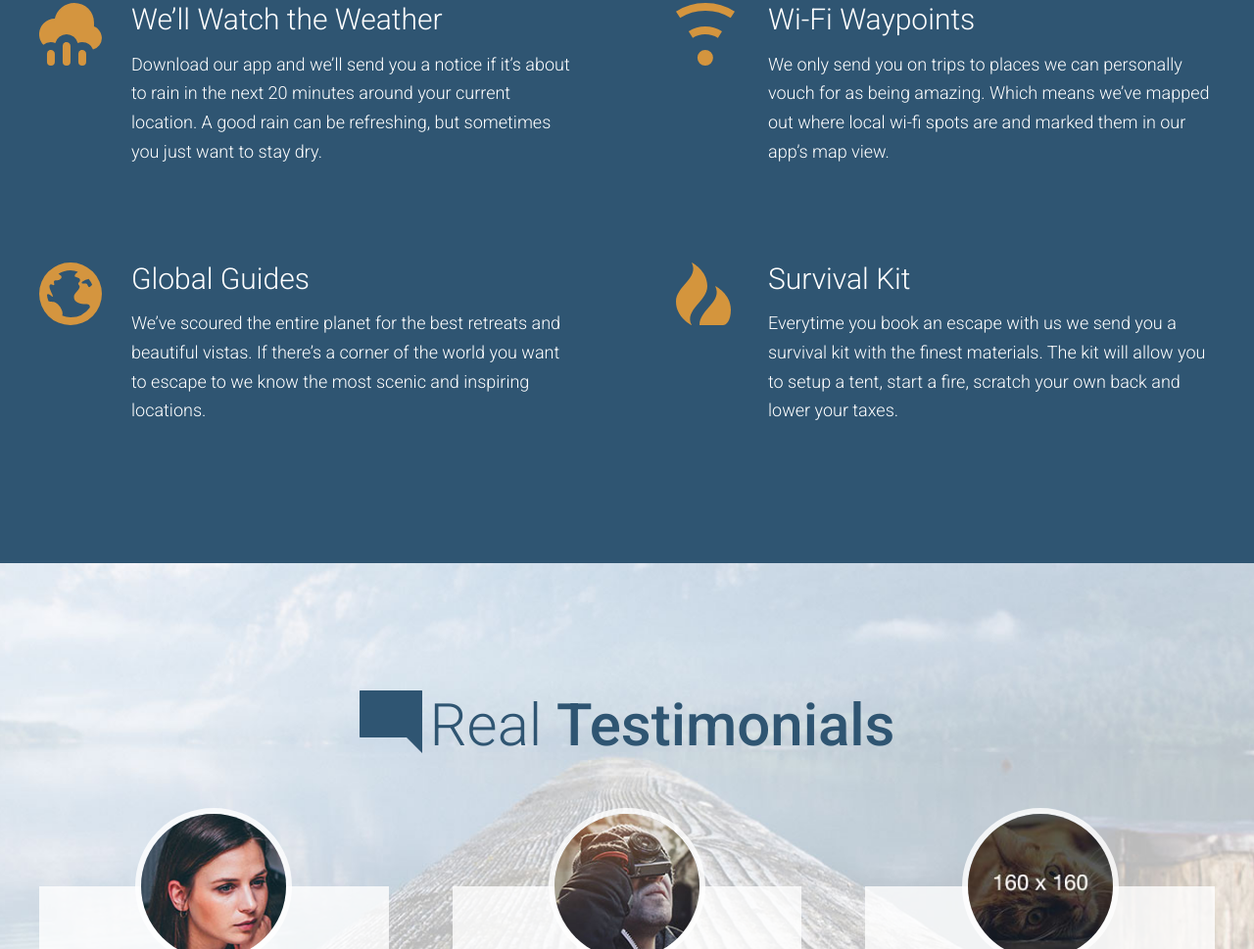
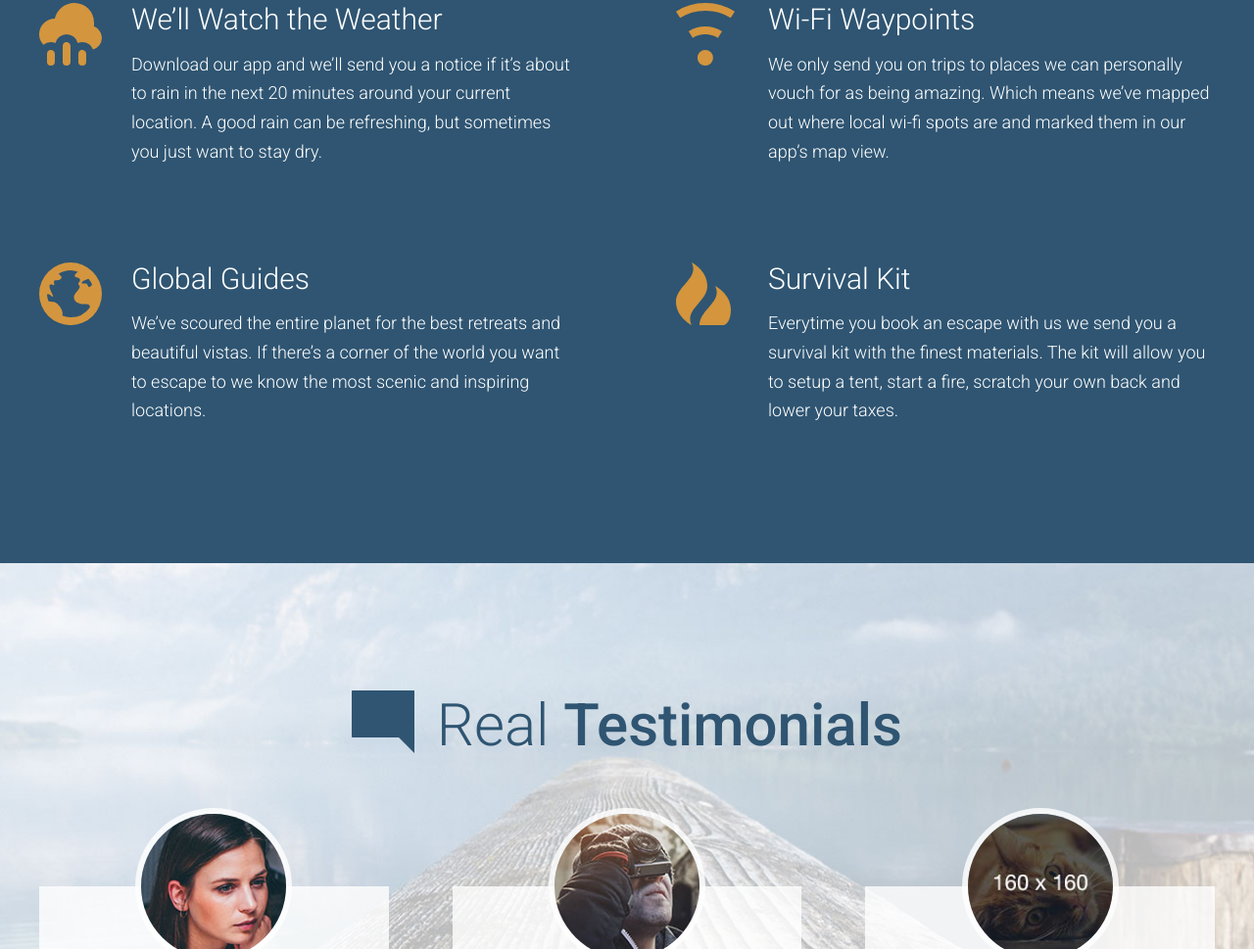
Before and after one commit to YudhaYuki/PP, a website: page app/index.html in a window 1280 px wide. Shown: the part 2543-3512 px from the top of the page at 98% size. Drawn offline with Linux system fonts and the light colour scheme.

Commit message:
Replace icons with SPRITES

```diff
--- a/app/index.html
+++ b/app/index.html
@@ -84,13 +84,13 @@
 
           <div class="row__medium-6">
             <div class="feature-item">
-                <img class="feature-item__icon" src="assets/images/icons/rain.svg">
+                <span class="icon icon--rain feature-item__icon"></span>
                 <h3 class="feature-item__title">We&rsquo;ll Watch the Weather</h3>
                 <p>Download our app and we&rsquo;ll send you a notice if it&rsquo;s about to rain in the next 20 minutes around your current location. A good rain can be refreshing, but sometimes you just want to stay dry.</p>
             </div>
 
             <div class="feature-item">
-                <img class="feature-item__icon" src="assets/images/icons/globe.svg">
+                <span class="icon icon--globe feature-item__icon"></span>
                 <h3 class="feature-item__title">Global Guides</h3>
                 <p>We&rsquo;ve scoured the entire planet for the best retreats and beautiful vistas. If there&rsquo;s a corner of the world you want to escape to we know the most scenic and inspiring locations.</p>
             </div>
@@ -98,13 +98,13 @@
 
           <div class="row__medium-6">
             <div class="feature-item">
-                <img class="feature-item__icon" src="assets/images/icons/wifi.svg">
+                <span class="icon icon--wifi feature-item__icon"></span>
                 <h3 class="feature-item__title">Wi-Fi Waypoints</h3>
                 <p>We only send you on trips to places we can personally vouch for as being amazing. Which means we&rsquo;ve mapped out where local wi-fi spots are and marked them in our app&rsquo;s map view.</p>
             </div>
 
             <div class="feature-item">
-                <img class="feature-item__icon" src="assets/images/icons/fire.svg">
+                <span class="icon icon--fire feature-item__icon"></span>
                 <h3 class="feature-item__title">Survival Kit</h3>
                 <p>Everytime you book an escape with us we send you a survival kit with the finest materials. The kit will allow you to setup a tent, start a fire, scratch your own back and lower your taxes.</p>
             </div>
@@ -121,7 +121,7 @@
   <!-- CONTACTS -->
   <div id="contact" class="page-section page-section--no-b-padding-until-large page-section--testimonials">
     <div class="wrapper wrapper--no-padding-until-large">
-      <h2 class="section-title section-title--blue"><img class="section-title__icon" src="assets/images/icons/comment.svg">Real <strong> Testimonials </strong></h2>
+      <h2 class="section-title section-title--blue"><span class="icon icon--comment section-title__icon"></span> Real <strong> Testimonials </strong></h2>
 
         <div class="row row--gutters row--gutters-small row--equal-height-at-large row--t-padding generic-content-container">
 
```
Also changed, not shown: app/assets/styles/styles.css (line endings or trailing spaces), app/temp/styles/styles.css (line endings or trailing spaces).
